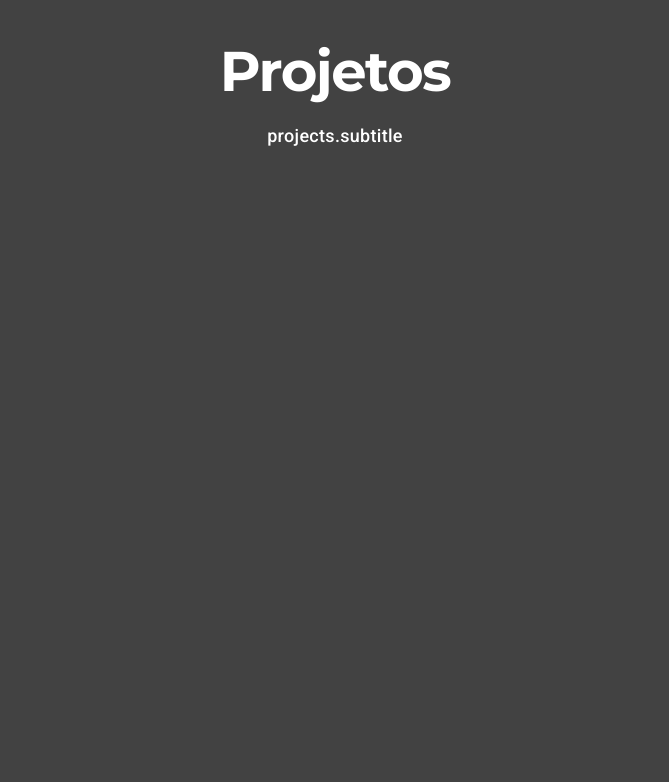
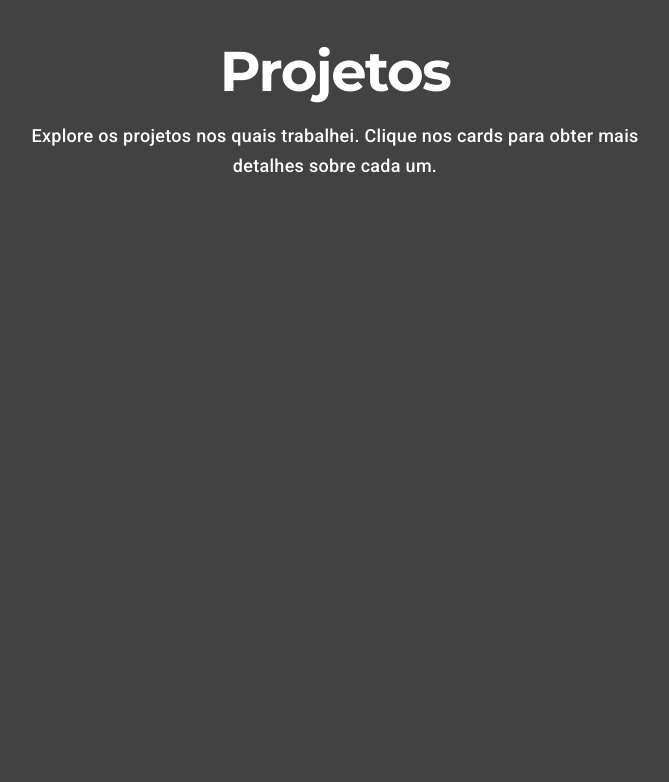
Before and after one commit to WelderBM/Portifolio, a React (Vite) app: page / in a window 1280 px wide. Shown: the part 1578-2360 px from the top of the page, without its empty margins (305-974 px from the left). Built offline with nearby package versions, Linux system fonts and the light colour scheme.

Commit message:
feat: add initial portfolio application structure, content, and i18n support.

```diff
--- a/public/locales/en.json
+++ b/public/locales/en.json
@@ -22,7 +22,7 @@
   },
   "projects": {
     "title": "Projects",
-    "description": "Explore the projects I've worked on. Click the cards for detailed insights into each exciting project.",
+    "subtitle": "Explore the projects I've worked on. Click the cards for detailed insights into each exciting project.",
     "instagram_app": {
       "title": "Instagram App",
       "description": "An Instagram-themed app with theme switching (light/dark) and integration with a photo API."
--- a/public/locales/pt.json
+++ b/public/locales/pt.json
@@ -22,7 +22,7 @@
   },
   "projects": {
     "title": "Projetos",
-    "description": "Explore os projetos nos quais trabalhei. Clique nos cards para obter mais detalhes sobre cada um.",
+    "subtitle": "Explore os projetos nos quais trabalhei. Clique nos cards para obter mais detalhes sobre cada um.",
     "instagram_app": {
       "title": "App Instagram",
       "description": "Um app com tema de Instagram, com troca de temas (claro/escuro) e integração com uma API de fotos."
--- a/src/App.tsx
+++ b/src/App.tsx
@@ -23,7 +23,7 @@ import About from "./components/About/About";
 import ProjectsCads from "./components/ProjectsCads/ProjectsCads";
 import WhatsAppPopup from "./components/WhatsAppPopup/WhatsAppPopup";
 import Footer from "./components/Footer/Footer";
-import Experience from "./components/Experience/ProjectsCads";
+import Experience from "./components/Experience/Experience";
 import Education from "./components/Education/Education";
 
 function App() {
--- a/src/components/Experience/Experience.tsx
+++ b/src/components/Experience/Experience.tsx
@@ -169,7 +169,7 @@ const Experience: React.FC = () => {
         subtitle={t("experience.section.subtitle")}
       />
       {experiences.map((exp) => (
-        <ExperienceCard key={exp.company}>
+        <ExperienceCard key={exp.company} data-aos="fade-up">
           <CardContent>
             <div>
               {exp.roles.map((role, roleIndex) => (
```
